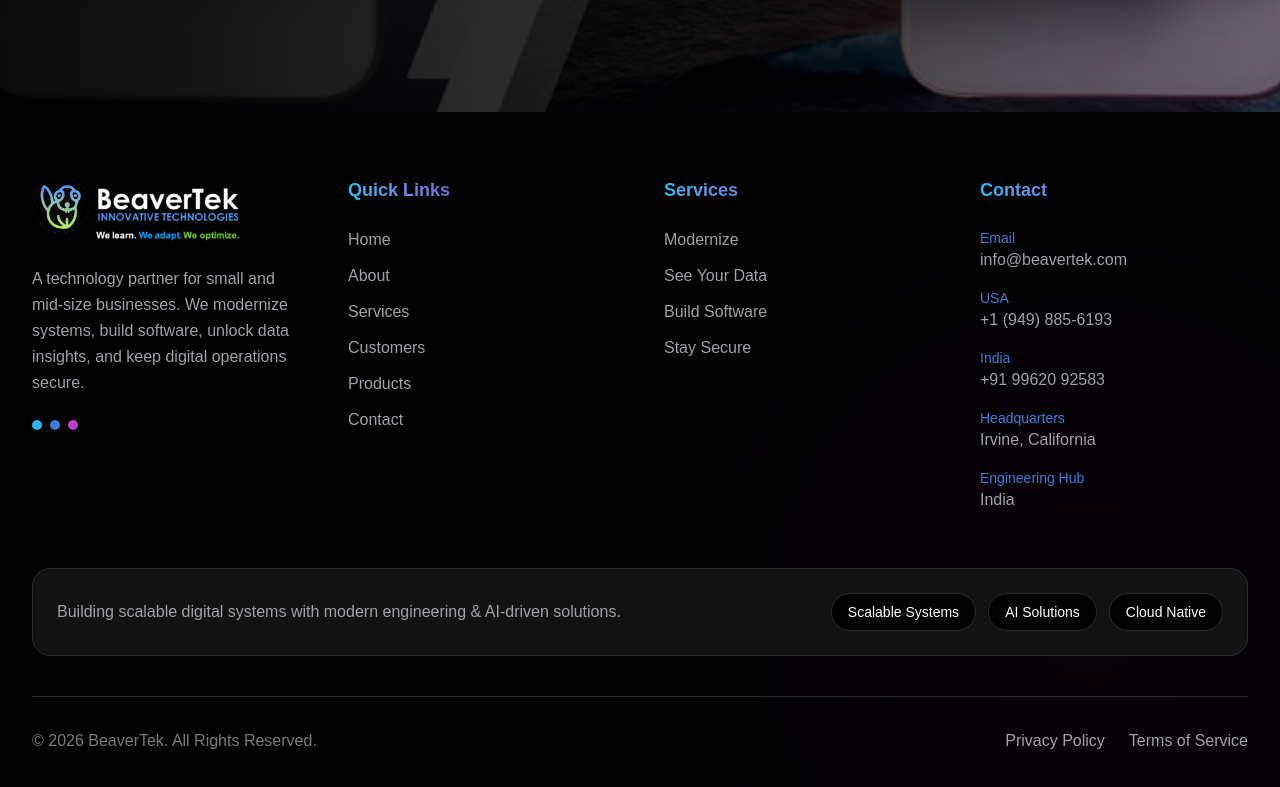
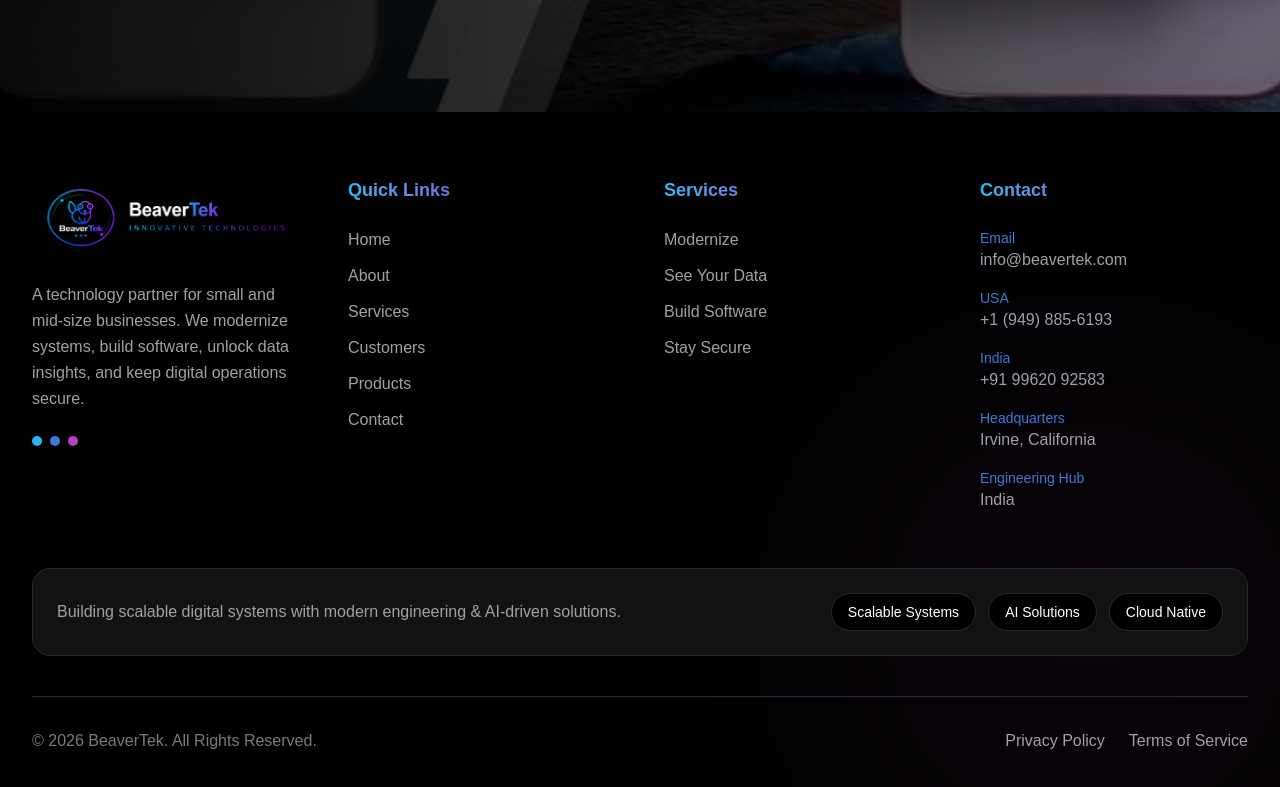
Before and after one commit to sritechbees/beaverteknewone, a Next.js app: page / in a window 1280 px wide. Shown: the part 5866-6653 px from the top of the page. Built offline with nearby package versions, Linux system fonts and the light colour scheme.

Commit message:
footer logo

```diff
--- a/src/component/layout/footer.tsx
+++ b/src/component/layout/footer.tsx
@@ -17,48 +17,94 @@ export default function Footer() {
   }, []);
 
   return (
-
     <footer className="relative bg-[#000000] text-white overflow-hidden">
- <FooterCTA/>
+      <FooterCTA />
 
       {/* Glow Background */}
       <div className="absolute top-0 left-0 w-96 h-96 bg-[#29B6F0]/10 blur-[140px] rounded-full" />
       <div className="absolute bottom-0 right-0 w-96 h-96 bg-[#B93FC9]/10 blur-[140px] rounded-full" />
 
-
       {/* MAIN FOOTER */}
       <div className="max-w-7xl mx-auto px-6 lg:px-8 py-16 relative z-10">
-
         {/* GRID */}
         <div className="grid lg:grid-cols-4 md:grid-cols-2 gap-12">
-
           {/* COMPANY + LOGO BLOCK */}
 <div data-aos="fade-up">
 
-            <div className="flex items-center gap-3 mb-5">
+  <div className="group flex items-center gap-4 mb-5">
 
-  {/* LOGO IMAGE */}
-  <div className="
-
-  ">
+    {/* LOGO */}
     <Image
-      src="/home/BeaverTek -Logo.png"
-      alt="BeaverTek Logo"
-      width={220}
-      height={70}
-      className="object-contain"
+      src="/home/logofooter.png"
+      alt="BeaverTek"
+      width={320}
+      height={110}
+      priority
+      className="transition-transform duration-500 group-hover:scale-105"
     />
-  </div>
 
     {/* BRAND */}
+    {/* <div
+  className="
+    hidden
+    lg:flex
+    flex-col
+    overflow-hidden
+    opacity-0
+    -translate-x-4
+    transition-all
+    duration-500
+    ease-out
+    group-hover:opacity-100
+    group-hover:translate-x-0
+  "
+>
+  <h3 className="text-xl font-bold leading-none">
+    <span className="text-white">Beaver</span>
+    <span className="bg-[linear-gradient(135deg,#29B6F0_0%,#3E7BD6_40%,#7A4FD1_75%,#B93FC9_100%)] bg-clip-text text-transparent">
+      Tek
+    </span>
+  </h3>
 
+  <p
+    className="
+      mt-2
+      text-[10px]
+      uppercase
+      tracking-[5px]
+      font-medium
+      whitespace-nowrap
+      bg-[linear-gradient(135deg,#29B6F0_0%,#3E7BD6_40%,#7A4FD1_75%,#B93FC9_100%)]
+      bg-clip-text
+      text-transparent
+    "
+  >
+    Innovative
+  </p>
+
+   <p
+    className="
+      mt-2
+      text-[10px]
+      uppercase
+      tracking-[5px]
+      font-medium
+      whitespace-nowrap
+      bg-[linear-gradient(135deg,#29B6F0_0%,#3E7BD6_40%,#7A4FD1_75%,#B93FC9_100%)]
+      bg-clip-text
+      text-transparent
+    "
+  >
+  Technologies
+  </p>
+</div> */}
 
   </div>
 
-            <p className="text-[#A0A0A8] leading-relaxed">
-              A technology partner for small and mid-size businesses.
-              We modernize systems, build software, unlock data insights,
-              and keep digital operations secure.
+  <p className="leading-relaxed text-[#A0A0A8]">
+    A technology partner for small and mid-size businesses. We modernize
+    systems, build software, unlock data insights, and keep digital
+    operations secure.
   </p>
 
   {/* MINI INDICATORS */}
@@ -86,10 +132,7 @@ export default function Footer() {
                 ["Contact", "/contact/contacthero"],
               ].map(([name, href]) => (
                 <li key={name}>
-                  <Link
-                    href={href}
-                    className="hover:text-[#29B6F0] transition"
-                  >
+                  <Link href={href} className="hover:text-[#29B6F0] transition">
                     {name}
                   </Link>
                 </li>
@@ -104,7 +147,6 @@ export default function Footer() {
             </h3>
 
             <ul className="space-y-3 text-[#A0A0A8]">
-
               {[
                 ["Modernize", "/services/modernize/modernizehero"],
                 ["See Your Data", "/services/seeyourdata/seeyourdatahero"],
@@ -112,27 +154,21 @@ export default function Footer() {
                 ["Stay Secure", "/services/staysecure/staysecureherosection"],
               ].map(([name, href]) => (
                 <li key={name}>
-                  <Link
-                    href={href}
-                    className="hover:text-[#7A4FD1] transition"
-                  >
+                  <Link href={href} className="hover:text-[#7A4FD1] transition">
                     {name}
                   </Link>
                 </li>
               ))}
-
             </ul>
           </div>
 
           {/* CONTACT */}
           <div data-aos="fade-up" data-aos-delay="300">
-
             <h3 className="mb-6 text-lg font-semibold bg-gradient-to-r from-[#29B6F0] via-[#3E7BD6] via-[#7A4FD1] to-[#B93FC9] bg-clip-text text-transparent">
               Contact
             </h3>
 
             <div className="space-y-4 text-[#A0A0A8]">
-
               {[
                 ["Email", "info@beavertek.com"],
                 ["USA", "+1 (949) 885-6193"],
@@ -141,16 +177,12 @@ export default function Footer() {
                 ["Engineering Hub", "India"],
               ].map(([label, value]) => (
                 <div key={label}>
-                  <p className="text-[#3E7BD6] font-medium text-sm">
-                    {label}
-                  </p>
+                  <p className="text-[#3E7BD6] font-medium text-sm">{label}</p>
                   <p>{value}</p>
                 </div>
               ))}
-
             </div>
           </div>
-
         </div>
 
         {/* NEW PREMIUM STRIP (ONE MORE DESIGN YOU WANTED) */}
@@ -167,15 +199,17 @@ bg-[#121212]
             gap-4
           "
         >
-
           <p className="text-[#A0A0A8] text-center md:text-left">
-            Building scalable digital systems with modern engineering & AI-driven solutions.
+            Building scalable digital systems with modern engineering &
+            AI-driven solutions.
           </p>
 
-          <div className="
+          <div
+            className="
             flex gap-3 text-sm
             text-white
-          ">
+          "
+          >
             <span className="px-4 py-2 rounded-[999px] bg-[#000000] border border-[#2A2A30]">
               Scalable Systems
             </span>
@@ -188,18 +222,18 @@ bg-[#121212]
               Cloud Native
             </span>
           </div>
-
         </div>
 
         {/* BOTTOM BAR */}
-        <div className="
+        <div
+          className="
          border-t border-[#2A2A30]
           mt-10 pt-8
           flex flex-col md:flex-row
           justify-between items-center
           gap-4
-        ">
-
+        "
+        >
           <p className="text-[#7A7A7A] text-center md:text-left">
             © {new Date().getFullYear()} BeaverTek. All Rights Reserved.
           </p>
@@ -213,9 +247,7 @@ bg-[#121212]
               Terms of Service
             </Link>
           </div>
-
         </div>
-
       </div>
     </footer>
   );
```
Also changed, not shown: public/home/logofooter.png (added). Lines whose indentation alone changed are shown as unchanged.
